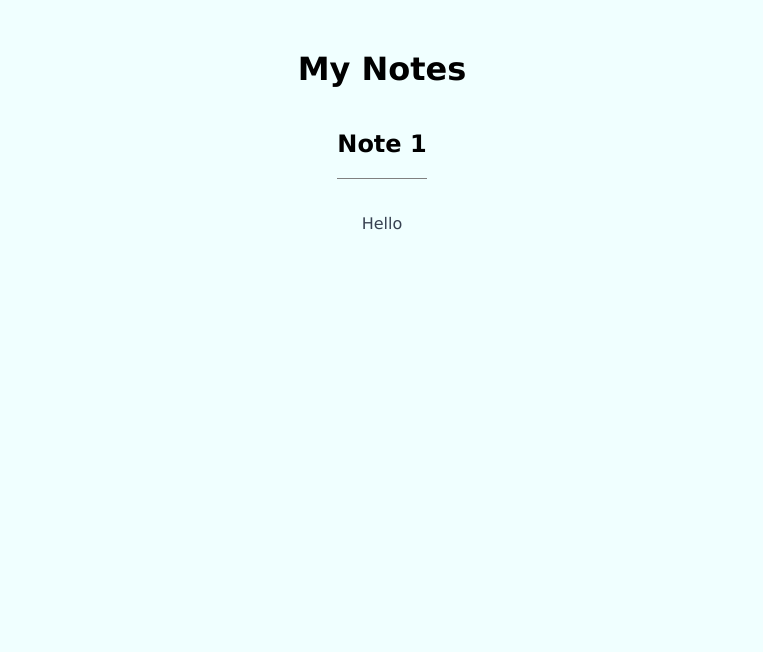
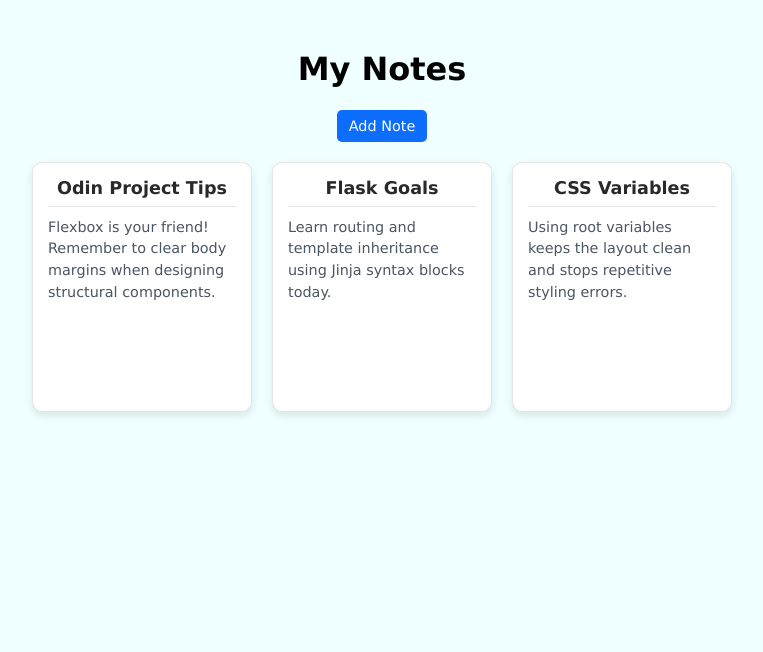
Before and after one commit to Naveebpk123/nvlearn, a Flask app: page /notes in a window 1280 px wide. Shown: the part 51-703 px from the top of the page, without its empty margins (258-1021 px from the left). Run offline with Flask 3, Linux system fonts and the light colour scheme.

Commit message:
Add notes page layout and database skeleton

```diff
--- a/server.py
+++ b/server.py
@@ -1,7 +1,24 @@
 from flask import Flask, render_template, request, redirect, url_for, flash
+from flask_sqlalchemy import SQLAlchemy
+from sqlalchemy.exc import SQLAlchemyError, IntegrityError
+from sqlalchemy.orm import DeclarativeBase, Mapped, mapped_column, relationship
+from sqlalchemy import ForeignKey, String, Integer, Text
+from forms import AddNoteForm
+
+class Base(DeclarativeBase):
+    pass
 
 app=Flask(__name__)
 app.config['SEND_FILE_MAX_AGE_DEFAULT'] = 0
+app.config["SQLALCHEMY_DATABASE_URI"] = "sqlite:///tasks.db"
+
+db = SQLAlchemy(app, model_class=Base)
+
+class Note(db.Model):
+    __tablename__ = 'notes'
+    id: Mapped[int] = mapped_column(Integer, primary_key = True)
+    title: Mapped[str] = mapped_column(String(100), nullable=False)
+    content: Mapped[str] = mapped_column(Text, nullable=True, default=None)
 
 @app.route('/')
 def home():
@@ -11,6 +28,11 @@ def home():
 def notes():
     return render_template('notes.html')
 
+@app.route('/add')
+def add_note():
+    form = AddNoteForm()
+    return 'hello'
+
 @app.route('/about')
 def about():
     return render_template('about.html')
--- a/static/css/styles.css
+++ b/static/css/styles.css
@@ -131,19 +131,51 @@ footer p {
     width: 700px;
 }
 
-.note{
-    display:flex;
-    flex-direction:column;
-    gap:1rem;
+.note-container {
+    display: flex;
+    flex-wrap: wrap;
+    gap: 20px;
+    justify-content: center;
+    width: 100%;
+    max-width: 1000px;
+    margin-top: 20px;
 }
 
-.note-title{
-    font-weight:bolder;
-    text-align:center;
-    border-bottom: 1px solid gray;
+.note {
+    background-color: var(--bg-card);
+    display: flex;
+    flex-direction: column;
+    border: 1px solid var(--border-color);
+    border-radius: 10px;
+    box-shadow: 0 4px 10px var(--shadow-color);
+    padding: 15px;
+    width: 220px;
+    height: 250px;
+    overflow: hidden;
+    transition: transform 0.2s ease, box-shadow 0.2s ease;
 }
 
-.note-preview{
-    text-align:center;
+.note:hover {
+    transform: translateY(-4px);
+    box-shadow: 0 8px 16px rgba(0, 0, 0, 0.15);
+}
 
+.note-title {
+    color: var(--bg-dark);
+    font-weight: bold;
+    font-size: 1.1rem;
+    text-align: center;
+    padding-bottom: 8px;
+    border-bottom: 1px solid var(--border-color);
+    margin-bottom: 10px;
 }
+
+.note-preview {
+    font-size: 0.9rem;
+    color: rgb(75, 85, 99);
+    line-height: 1.5;
+}
+
+.note-preview p {
+    margin: 0;
+}
--- /dev/null
+++ b/templates/add_note.html
@@ -0,0 +1,5 @@
+{% extends "base.html" %}
+
+{% block title %}Add Note{% endblock %}
+
+{% block content %}
--- a/templates/notes.html
+++ b/templates/notes.html
@@ -5,12 +5,29 @@
 <header>
     <h1>My Notes</h1>
 </header>
-<div class="note">
-    <div class="note-title">
-        <h2>Note 1</h2>
+
+<a class="button" href="#">Add Note</a>
+
+<div class="note-container">
+    <div class="note">
+        <div class="note-title">Odin Project Tips</div>
+        <div class="note-preview">
+            <p>Flexbox is your friend! Remember to clear body margins when designing structural components.</p>
+        </div>
     </div>
-    <div class="note-preview">
-        <p class="hero-p">Hello</p>
+
+    <div class="note">
+        <div class="note-title">Flask Goals</div>
+        <div class="note-preview">
+            <p>Learn routing and template inheritance using Jinja syntax blocks today.</p>
+        </div>
+    </div>
+
+    <div class="note">
+        <div class="note-title">CSS Variables</div>
+        <div class="note-preview">
+            <p>Using root variables keeps the layout clean and stops repetitive styling errors.</p>
+        </div>
     </div>
 </div>
 {% endblock %}
```
Also changed, not shown: forms.py (added, +9 -0 lines).
